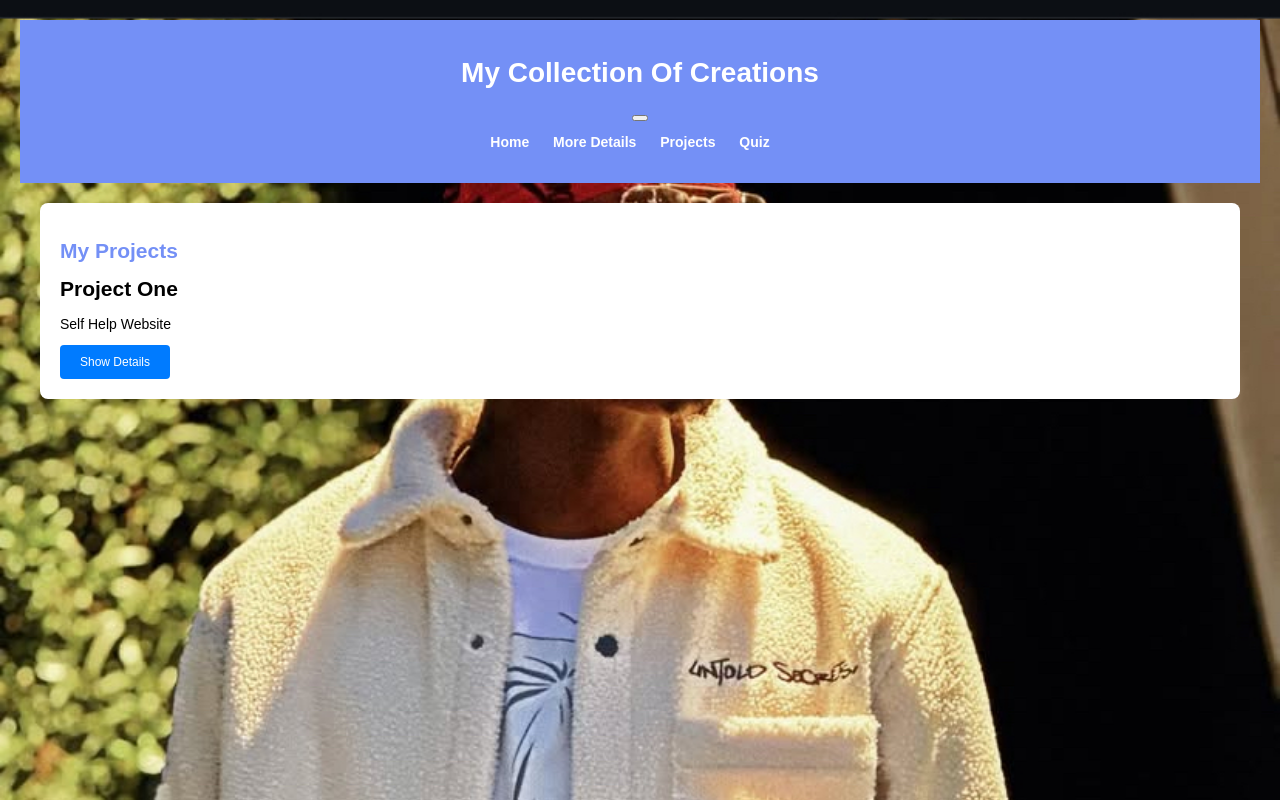
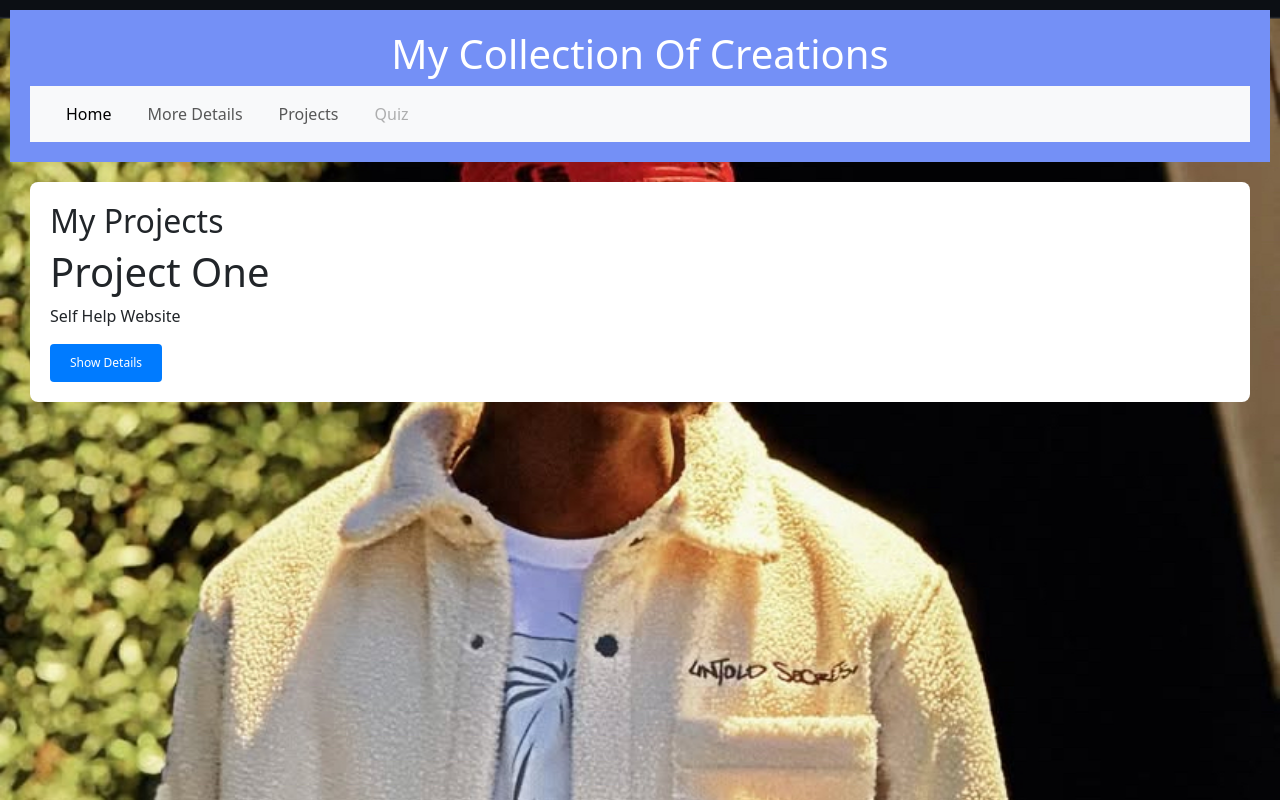
Before and after one commit to Namedoga/my-portfolio, a plain HTML site: page Projects.html in a window 1280 px wide. Drawn offline with nearby package versions, Linux system fonts and the light colour scheme.

Commit message:
fixed bootstrip nav bar

```diff
--- a/Projects.html
+++ b/Projects.html
@@ -5,7 +5,7 @@
     <meta name="viewport" content="width=device-width, initial-scale=1.0">
     <title>My Portfolio</title>
     <link rel="stylesheet" href="style.css">
-
+    <link href="https://cdn.jsdelivr.net/npm/bootstrap@5.3.3/dist/css/bootstrap.min.css" rel="stylesheet" integrity="sha384-QWTKZyjpPEjISv5WaRU9OFeRpok6YctnYmDr5pNlyT2bRjXh0JMhjY6hW+ALEwIH" crossorigin="anonymous">
 </head>
 <body>
     <!-- Header Section -->
@@ -104,6 +104,7 @@
 
 
             <script src="script.js"></script>
-
+            <script src="https://cdn.jsdelivr.net/npm/bootstrap@5.3.3/dist/js/bootstrap.bundle.min.js" integrity="sha384-YvpcrYf0tY3lHB60NNkmXc5s9fDVZLESaAA55NDzOxhy9GkcIdslK1eN7N6jIeHz" crossorigin="anonymous"></script>
+          </body>
 </body>
 </html>
```
Also changed, not shown: details.html (+3 -2 lines), index.html (+4 -1 lines).
